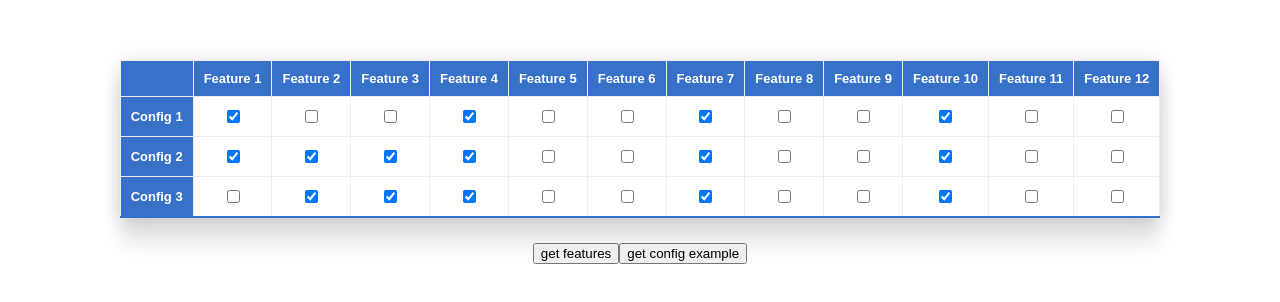
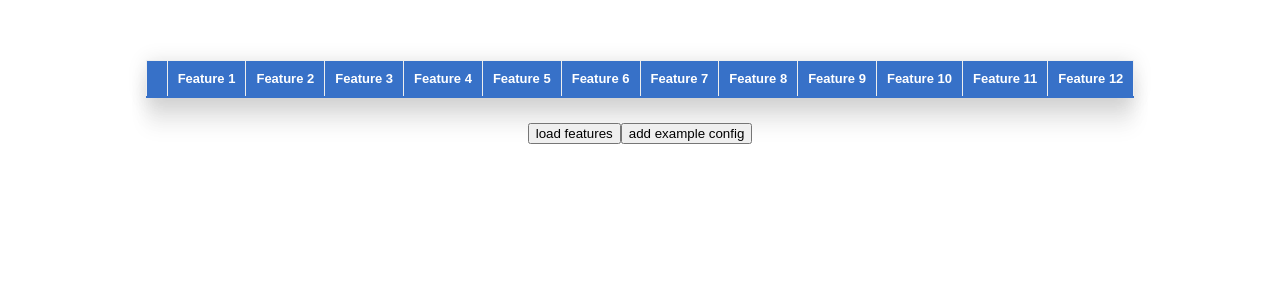
Before and after one commit to vanHekthor/systainable, a Vue app in the folder frontend/: page / in a window 1280 px wide. Shown: the top 302 px of the page. Built offline with nearby package versions, Linux system fonts and the light colour scheme.

Commit message:
load feature set and add example config to table

```diff
--- a/frontend/src/App.vue
+++ b/frontend/src/App.vue
@@ -2,8 +2,8 @@
   <ConfigurationTable
       v-bind:configurationFeatures="configurationFeatures"
       v-bind:configurations="configurations" v-on:update-feature="updateFeature"/>
-  <button @click="getFeatures">get features</button>
-  <button @click="getConfigExample">get config example</button>
+  <button @click="getFeatures">load features</button>
+  <button @click="getConfigExample">add example config</button>
 </template>
 
 <script>
@@ -59,37 +59,30 @@ export default {
       ],
       configurationProperties: [],
       configurations: [
-        {
-          name: "Config 1",
-          features: [
-            true, false, false,true, false, false, true, false, false, true, false, false
-          ]
-        },
-        {
-          name: "Config 2",
-          features: [
-            true, true, true,true, false, false, true, false, false,true, false, false
-          ]
-        },
-        {
-          name: "Config 3",
-          features: [
-            false, true, true,true, false, false,true, false, false, true, false, false
-          ]
-        }
       ]
     }
   },
   methods: {
     //turns feature in the cell(configIndex, featureIndex) on/off
     updateFeature(configIndex, featureIndex) {
-      this.configurations[configIndex].features[featureIndex] = !this.configurations[configIndex].features[featureIndex];
+      this.configurations[configIndex].features[featureIndex]
+          = !this.configurations[configIndex].features[featureIndex];
     },
 
     //requests features from backend
     getFeatures() {
+      //JSON-Parser is still WIP
+      let featureNames = [
+        "root", "compressed_script", "encryption", "crypt_aes", "crypt_blowfish",
+        "transaction_control", "txc_mvlocks", "txc_nvcc", "txc_locks", "table_type", "memory_tables",
+        "cached_tables", "small_cache", "large_cache", "logging", "detailed_logging", "no_write_delay",
+        "small_log"
+      ];
+
+      //request itself works
       try {
         api.getFeatures();
+        this.updateFeatureNames(featureNames);
       } catch (error) {
         this.$log.debug(error)
         this.error = "Failed to load features";
@@ -98,16 +91,43 @@ export default {
       }
     },
 
+    updateFeatureNames(featureNames) {
+      let names = [];
+      let featureName;
+      for (featureName of featureNames) {
+        console.log(featureName);
+        names.push({name: featureName});
+      }
+      this.configurationFeatures = names;
+    },
+
     getConfigExample() {
+      let exampleConfig = {
+        name: "example",
+        features: {
+          root: true, compressed_script: true, encryption:false, crypt_aes: false,crypt_blowfish: false,
+          transaction_control: true, txc_mvlocks: true, txc_nvcc: true, txc_locks: true, table_type:false,
+          memory_tables:false, cached_tables: false, small_cache: false, large_cache: false, logging: true,
+          detailed_logging: true, no_write_delay: true, small_log:false
+        }
+      };
+
       try {
         this.featureModel = api.getConfigExample();
+        this.addConfiguration(exampleConfig);
       } catch (error) {
         this.$log.debug(error)
         this.error = "Failed to load config example";
       }finally {
         this.loading = false;
       }
+    },
+
+    addConfiguration(config) {
+      this.configurations.push(config);
     }
+
+
   }
 
 }
```
